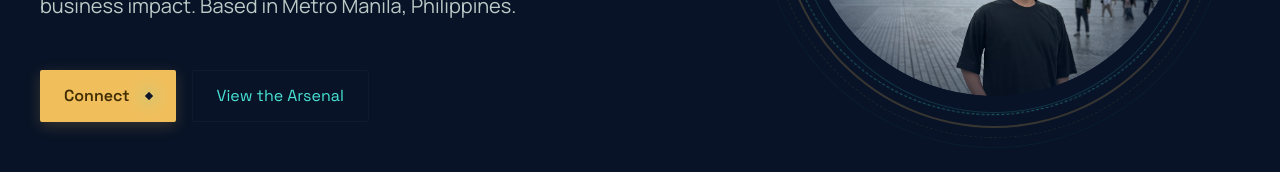
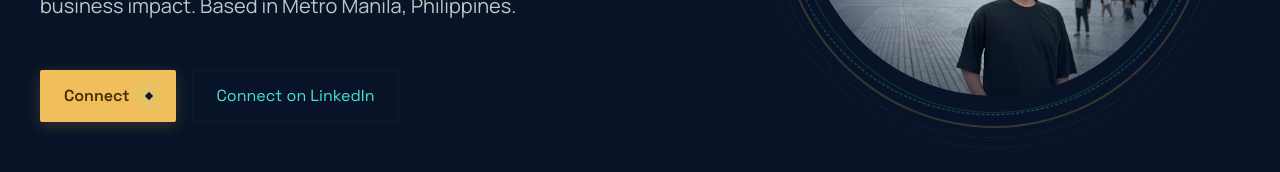
Before and after one commit to dbumacod06/antigravity-portfolio-website, a React (Vite) app: page / in a window 1280 px wide. Shown: the part 453-625 px from the top of the page. Built offline with nearby package versions, Linux system fonts and the light colour scheme.

Commit message:
Add a linkedin redirect

```diff
--- a/src/components/Portfolio.jsx
+++ b/src/components/Portfolio.jsx
@@ -39,7 +39,7 @@ const Portfolio = () => {
             </p>
             <div style={{ display: 'flex', gap: '1rem' }}>
               <a href="#contact" className="btn-primary">Connect <span className="gem" style={{ margin: '0 0 0 0.5rem', width: '6px', height: '6px', backgroundColor: 'var(--background)' }}></span></a>
-              <a href="#stack" className="btn-secondary">View the Arsenal</a>
+              <a href="https://www.linkedin.com/in/dhoby-bumacod-2aa8411b3/" target="_blank" rel="noopener noreferrer" className="btn-secondary">Connect on LinkedIn</a>
             </div>
           </div>
           <div style={{ flex: '1 1 350px', display: 'flex', justifyContent: 'center' }}>
```
